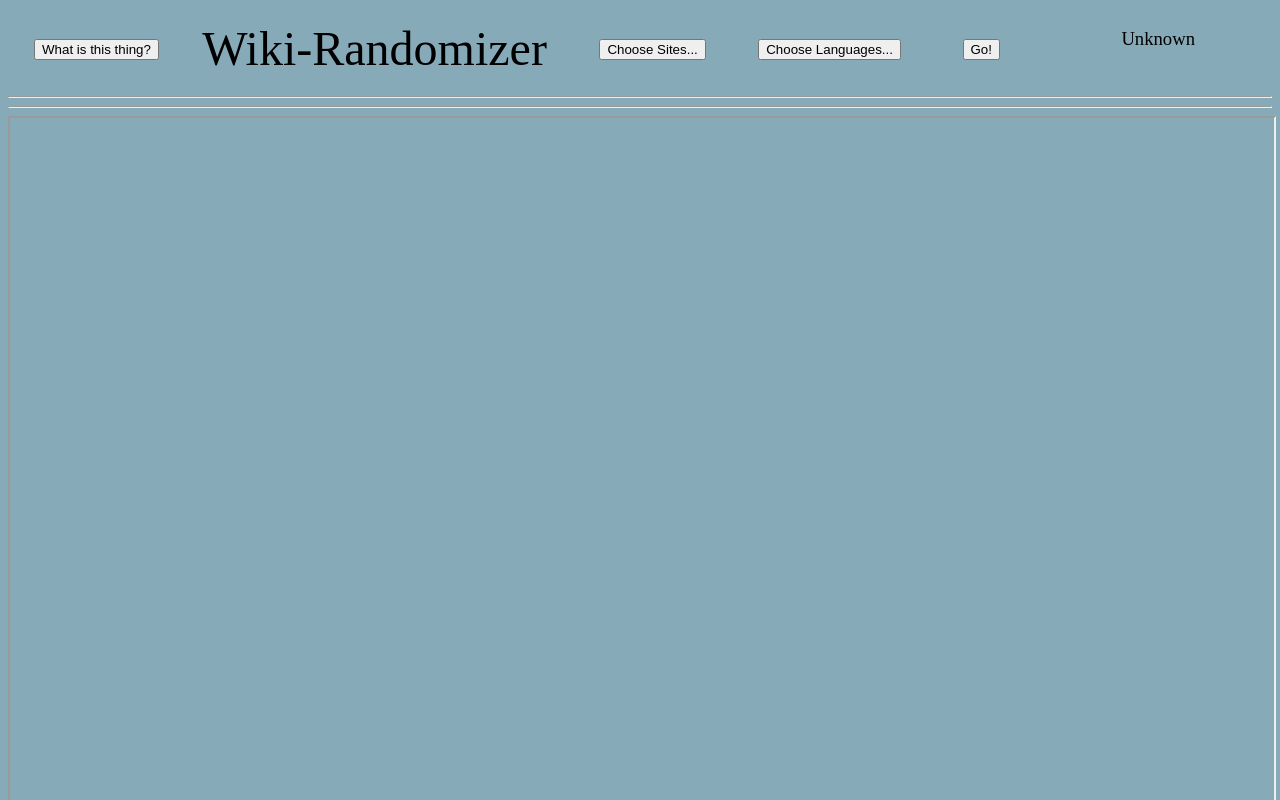
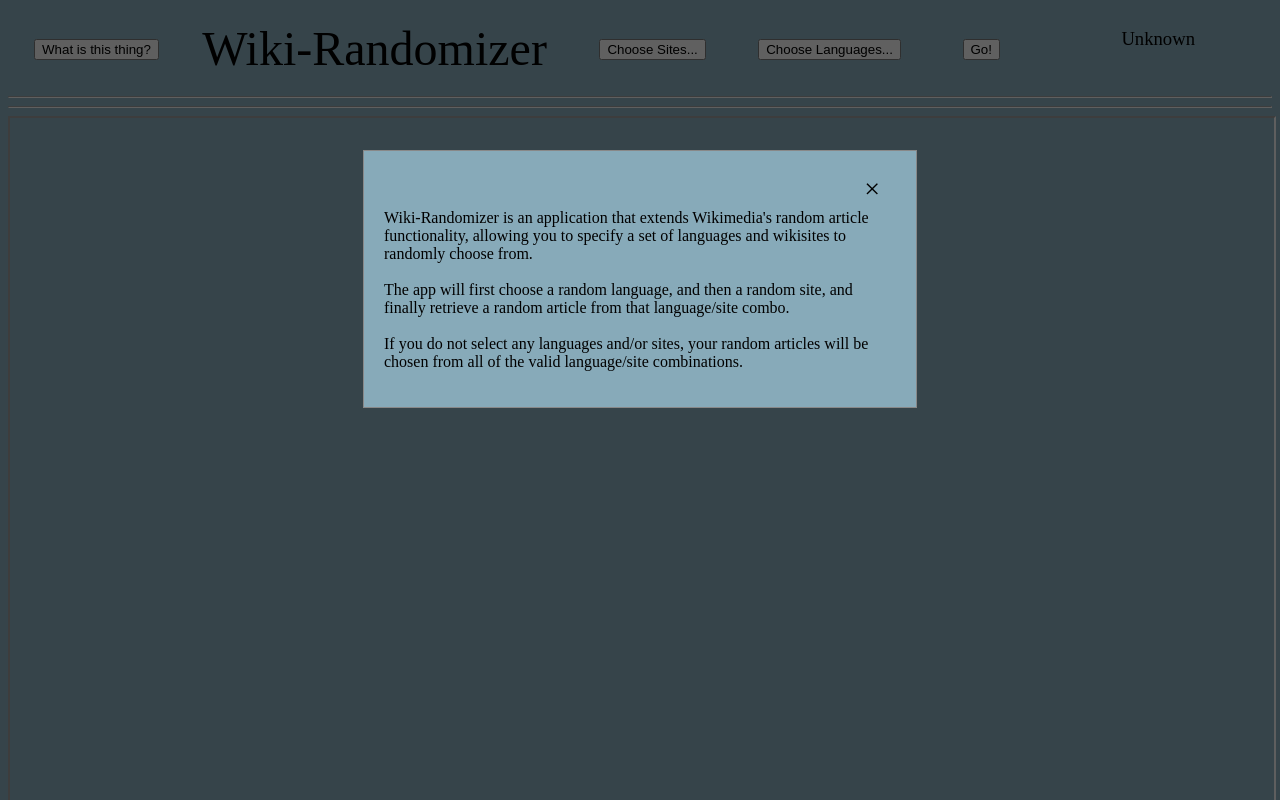
Before and after one commit to bowen-travis/wiki-randomizer, an Angular app: page / in a window 1280 px wide. Both pictures are taken after a click on the button "What is this thing?". Shown: the top 800 px of the page. Built offline with nearby package versions, Linux system fonts and the light colour scheme; no server answers.

Commit message:
Replace alert() for app-info with custom modal

```diff
--- a/src/app/app.component.css
+++ b/src/app/app.component.css
@@ -15,3 +15,46 @@
   font-size: 14pt;
   /*margin-left: 20px;*/
 }
+
+.modal {
+  display: none;
+  position: fixed;
+  z-index: 1;
+  padding-top: 150px;
+  left: 0;
+  top: 0;
+  width: 100%;
+  height: 100%;
+  overflow: auto;
+  background-color: rgb(0,0,0);
+  background-color: rgba(0,0,0,0.6);
+}
+
+.modal-header {
+  padding: 2px 16px;
+  background-color: #87AAB9;
+  color: white;
+}
+
+.modal-content {
+  background-color: #87AAB9;
+  margin: auto;
+  padding: 20px;
+  border: 1px solid #888;
+  width: 40%;
+}
+
+
+#wrModalClose {
+  color: #000;
+  float: right;
+  font-size: 28px;
+}
+
+#wrModalClose:hover,
+#wrModalClose:focus {
+  color: #000;
+  text-decoration: none;
+  cursor: pointer;
+  font-weight: bold;
+}
--- a/src/app/app.component.html
+++ b/src/app/app.component.html
@@ -1,3 +1,24 @@
+<!-- Modal dialogue -->
+<div id="wrModal" class="modal">
+
+  <!-- Modal content -->
+  <div class="modal-content">
+    <div class="modal-header">
+      <span id="wrModalClose">&times;</span>
+      <span>&nbsp;</span>
+    </div>
+    <p>Wiki-Randomizer is an application that extends Wikimedia's random article functionality,
+        allowing you to specify a set of languages and wikisites to randomly
+        choose from.
+        <br/> <br/>The app will first choose a random language, and then a random
+        site, and finally retrieve a random article from that language/site combo. <br/><br/>
+        If you do not select any languages and/or sites, your random articles will be
+        chosen from all of the valid language/site combinations.  </p>
+  </div>
+
+</div>
+
+
 <div class="top" style="height: 80px; width: 100%">
   <div style="float:left; width: 14%; line-height: 80px; text-align: center">
     <button class="topRowButton" (click)="displayAppInfo();">What is this thing?</button>
--- a/src/app/app.component.ts
+++ b/src/app/app.component.ts
@@ -174,14 +174,21 @@
   }
 
   displayAppInfo() {
-    let infostring = "This is a wrapper that extends Wikimedia's random article functionality\n" +
-                     "by allowing the user to choose a set of languages and wikisites to randomly\n" +
-                     "choose from.  The app will first choose a random language, and then a random\n" +
-                     "site, and finally retrieve a random article from that language/site combo.\n\n" +
-                     "If you do not choose any languages and sites, your random articles will be \n" +
-                     "chosen from all of the valid language/site combinations.";
+    let modal = document.getElementById('wrModal');
+    let modalCloser = document.getElementById('wrModalClose');
 
-    alert(infostring);
+    modal.style.display = "block";
+
+    modalCloser.onclick = function() {
+      modal.style.display = "none";
+    }
+
+    // When the user clicks anywhere outside of the modal, close it
+    window.onclick = function(event) {
+      if (event.target == modal) {
+        modal.style.display = "none";
+      }
+    }
   }
 
 }
```
